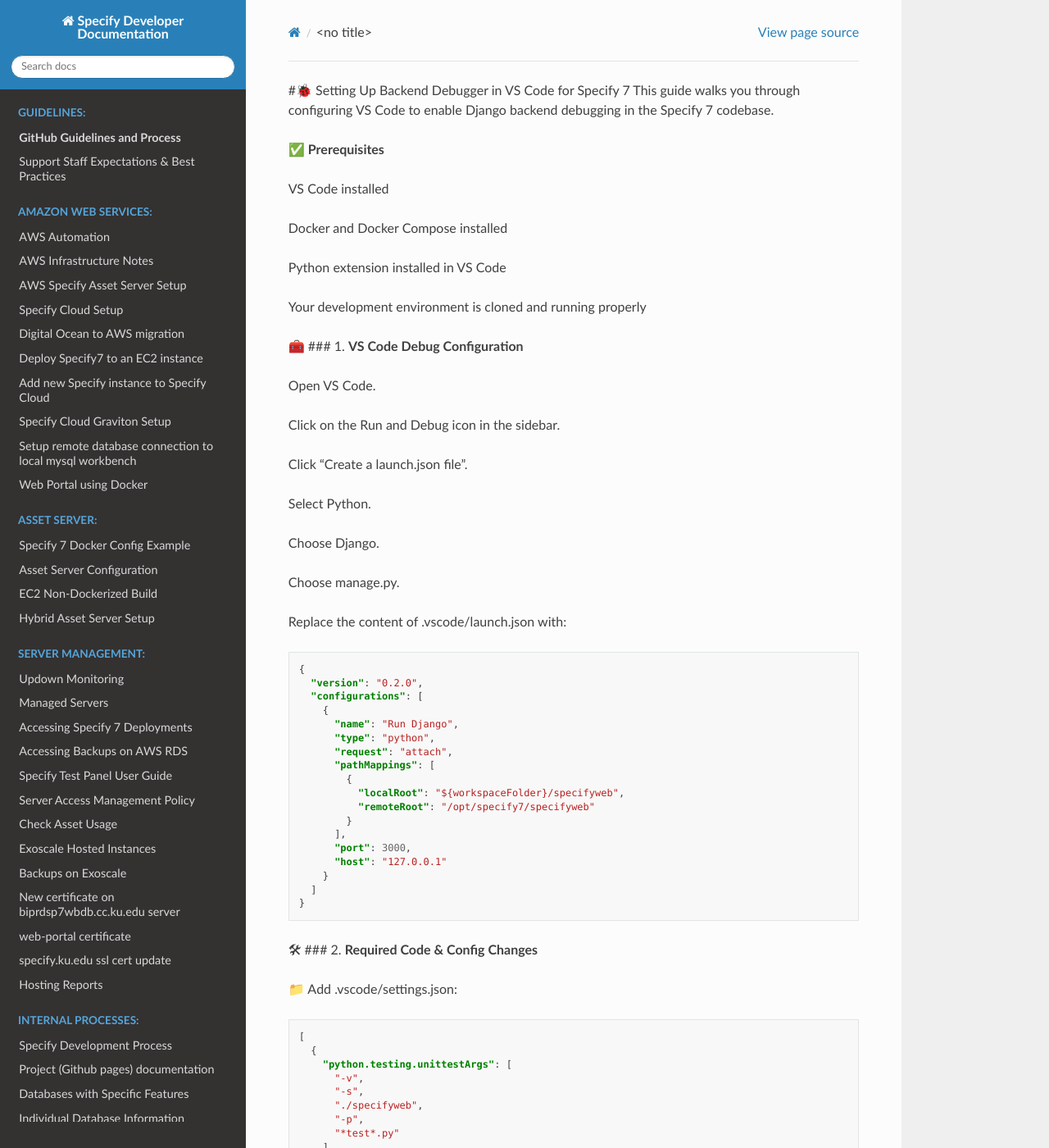
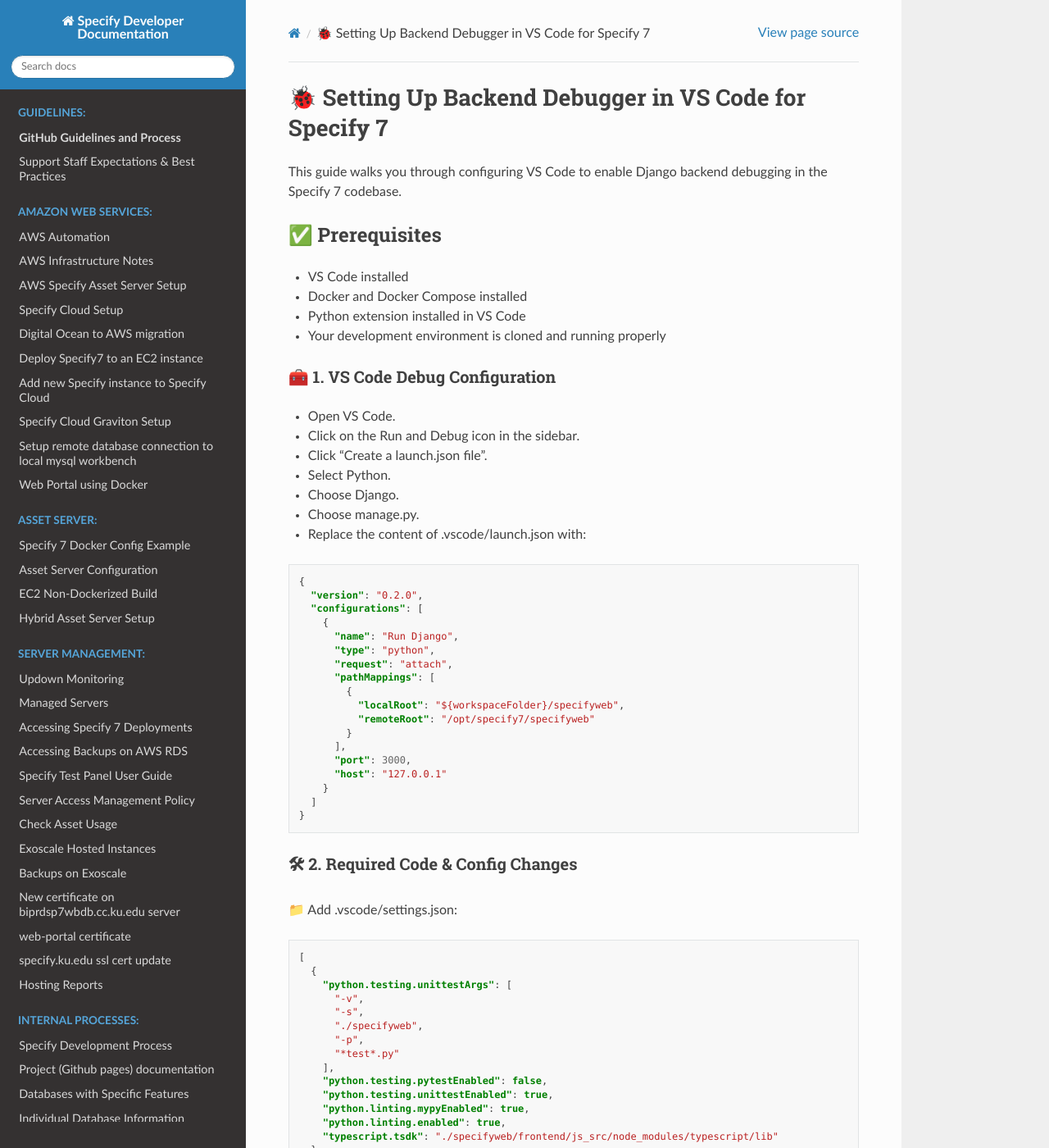
Before and after one commit to specify/specify.github.io, a Sphinx documentation site: the page built from sphinx/developer_utils/setting_up_backend_debugger.md, in a window 1280 px wide and 1400 px high. Shown: the whole window at 82% size. Built offline with Sphinx 7.4.7 and the Read the Docs theme 3.1.0, drawn with Linux system fonts in a browser that asks for light colours.

Commit message:
Update setting_up_backend_debugger.md

````diff
--- a/sphinx/developer_utils/setting_up_backend_debugger.md
+++ b/sphinx/developer_utils/setting_up_backend_debugger.md
@@ -1,13 +1,13 @@
-#🐞 Setting Up Backend Debugger in VS Code for Specify 7
+# 🐞 Setting Up Backend Debugger in VS Code for Specify 7
 This guide walks you through configuring VS Code to enable Django backend debugging in the Specify 7 codebase.
 
-✅ **Prerequisites**
+## ✅ **Prerequisites**
 - VS Code installed
 - Docker and Docker Compose installed
 - Python extension installed in VS Code
 - Your development environment is cloned and running properly
 
-🧰 ### 1. **VS Code Debug Configuration**
+### 🧰 1. **VS Code Debug Configuration**
 - Open VS Code.
 - Click on the Run and Debug icon in the sidebar.
 - Click "Create a launch.json file".
@@ -38,7 +38,7 @@
 ```
 
 
-🛠 ### 2. **Required Code & Config Changes**
+### 🛠 2. **Required Code & Config Changes**
 
 
 📁 Add .vscode/settings.json:
@@ -119,7 +119,7 @@
 docker compose up
 ```
 
-🐞 ### 3. **Running the Debugger**
+### 🐞 3. **Running the Debugger**
 - Put breakpoints in your Django code.
 - In VS Code, open the Run and Debug panel.
 - Select "Run Django" and press the ▶️ Play icon.
````
